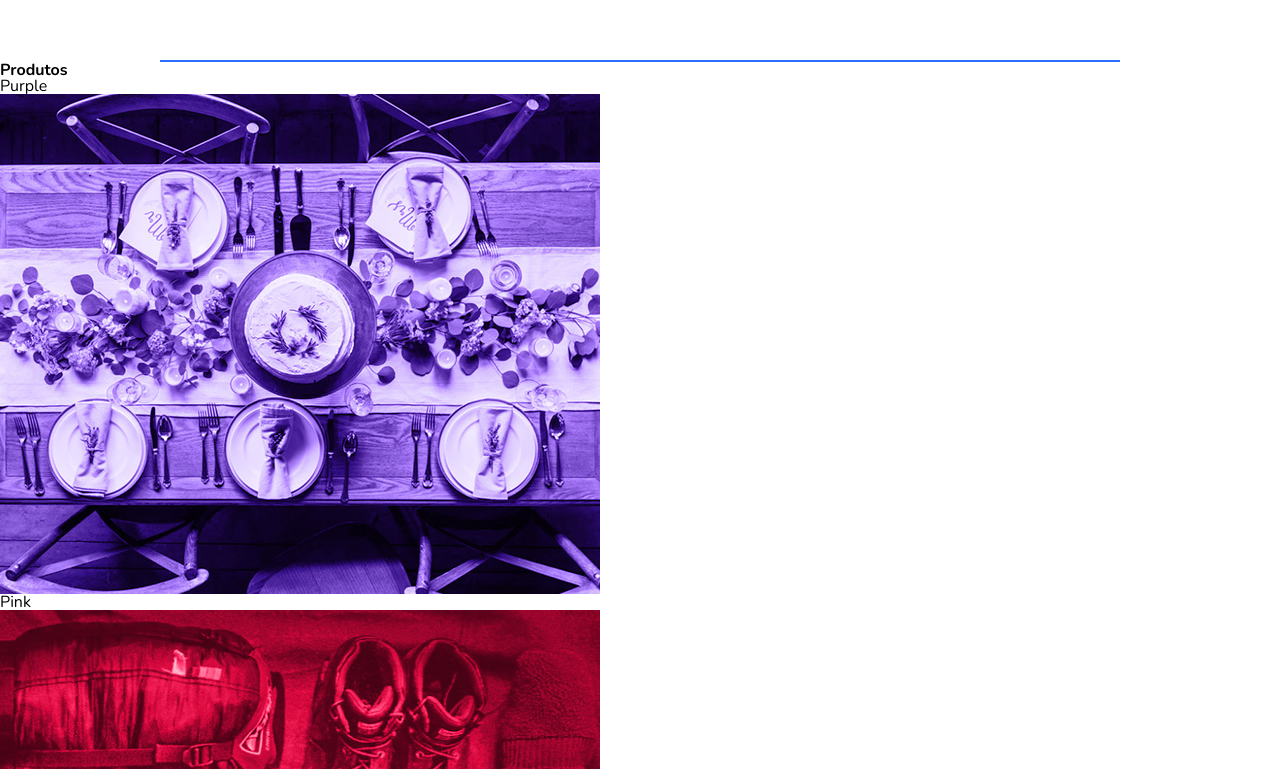
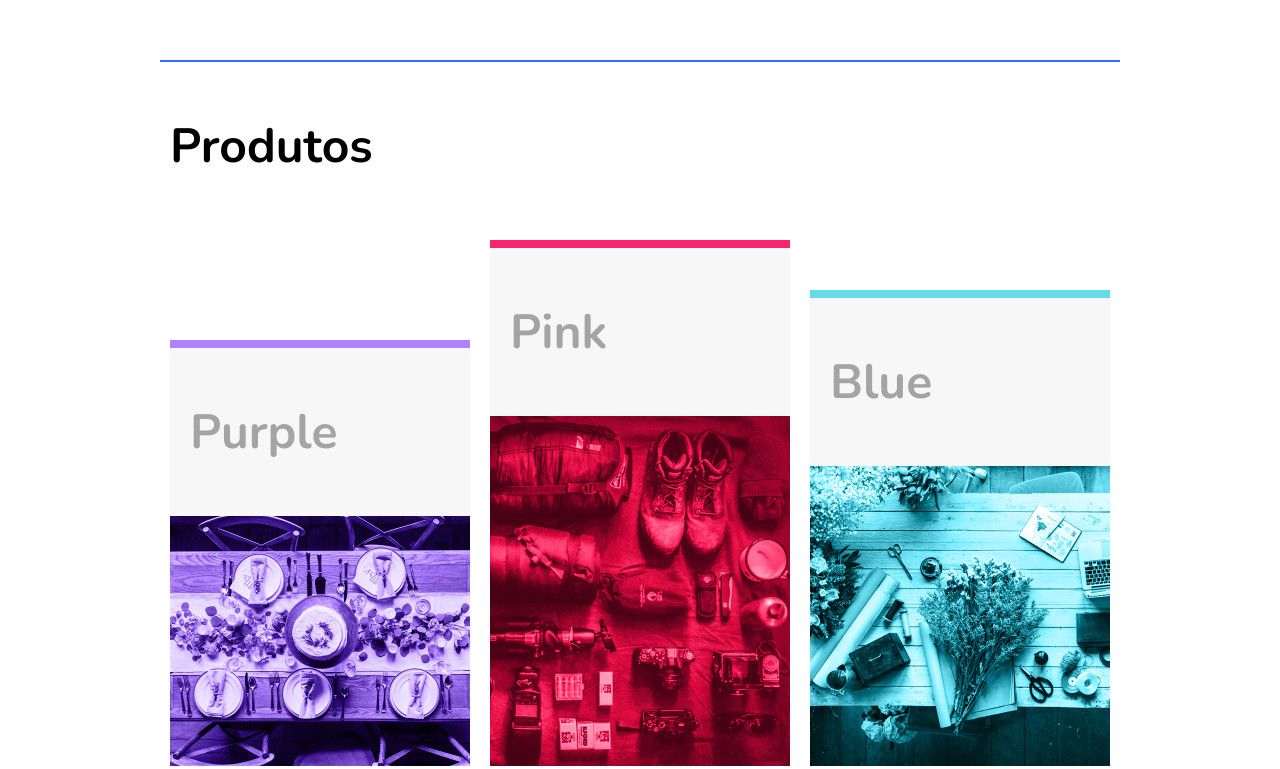
Before and after one commit to arthur-meireles/FlexBlog, a plain HTML site: page index.html in a window 1280 px wide. Shown: the part 938-1707 px from the top of the page. Drawn offline with nearby package versions, Linux system fonts and the light colour scheme.

Commit message:
Estilizando Produtos

```diff
--- a/css/style.css
+++ b/css/style.css
@@ -3,7 +3,7 @@ body{
     font-weight: 400;
 }
 
-h1{
+h1, h2{
     font-weight: bold;
 }
 a {
@@ -122,3 +122,45 @@ img {
     flex: 1 1 160px;
     margin: 0 10px;
 }
+
+/* Produtos */
+
+.produtos {
+    max-width: 960px;
+    margin: 60px auto;
+}
+
+.produtos h1 {
+    font-size: 3em;
+    margin: 0 10px 60px 10px;
+}
+
+.produtos-container {
+    display: flex;
+    flex-wrap: wrap;
+    align-items: flex-end;
+}
+
+.produtos-item {
+    flex: 1 1 175px;
+    margin: 10px;
+}
+
+.produtos-item h2 {
+    font-size: 3em;
+    color: #a4a4a4;
+    background: #f7f7f7;
+    padding: 60px 20px;
+}
+
+.purple{
+    border-top: 8px solid #ae81ff;
+}
+
+.pink{
+    border-top: 8px solid #f9256e;
+}
+
+.blue{
+    border-top: 8px solid #66d9eb;
+}
```
